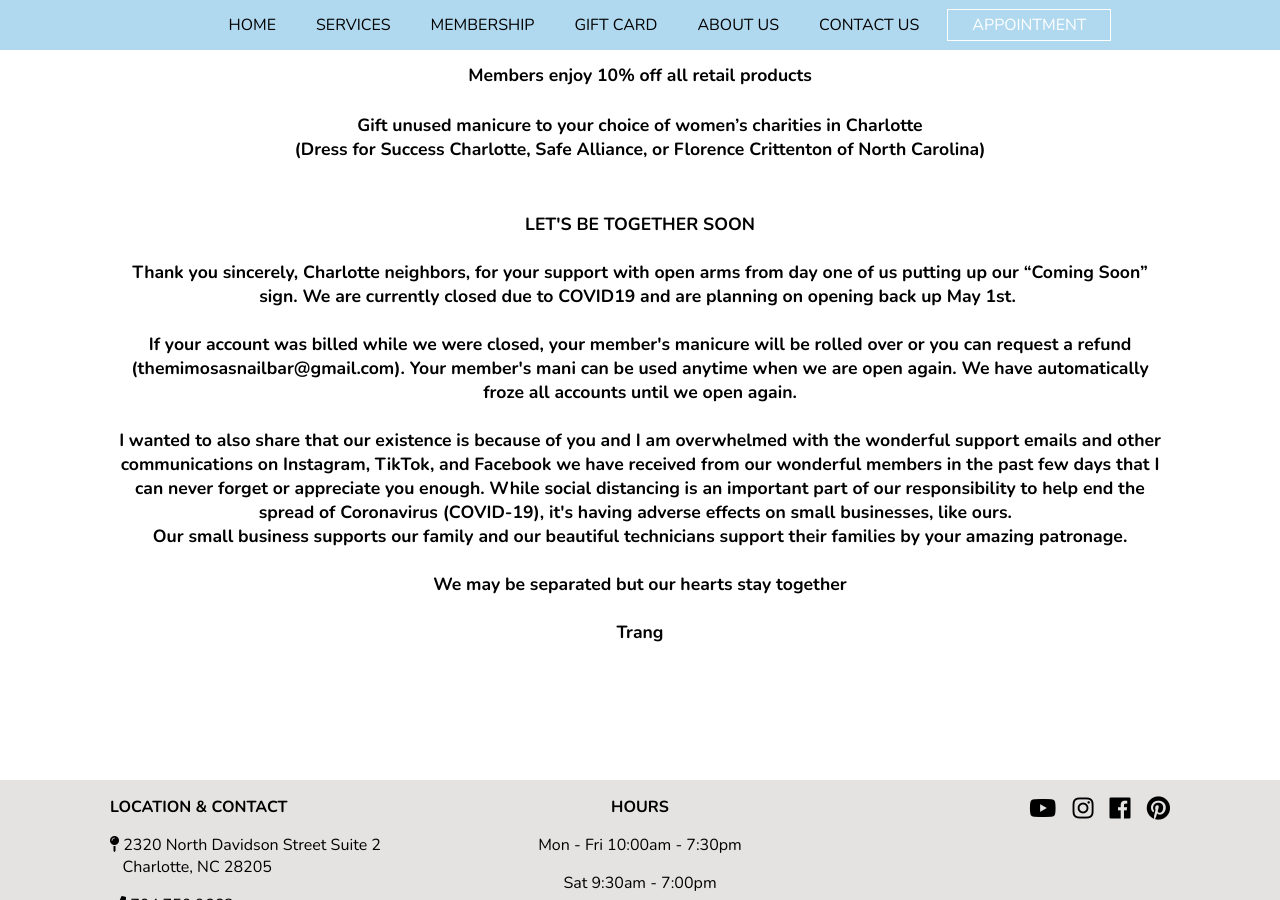
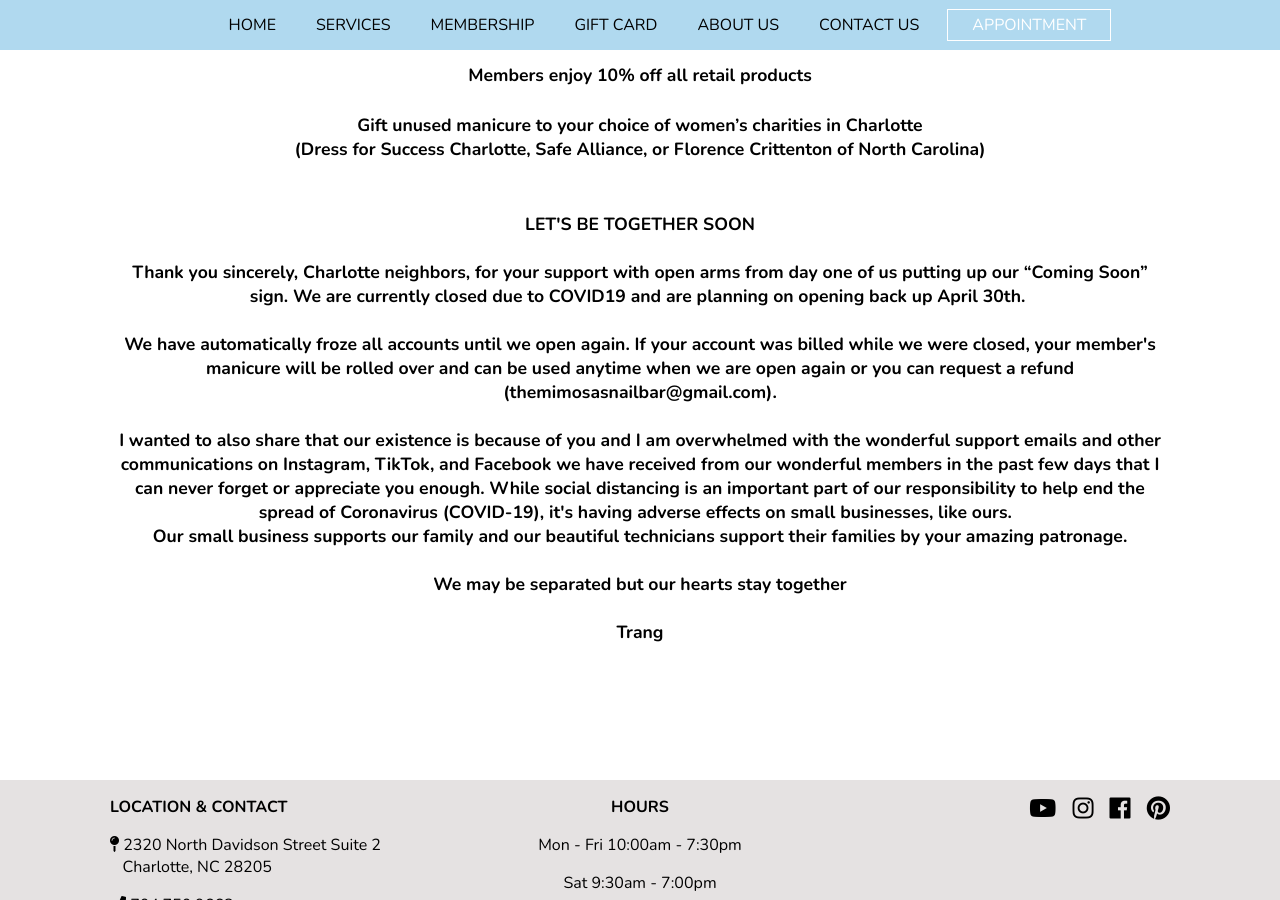
Before and after one commit to mimosasnailbar/mimosas, a Jekyll site: the page built from membership.html, in a window 1280 px wide and 900 px high, scrolled down 1653 px. Built offline with Jekyll 4.4.1, drawn with Linux system fonts in a browser that asks for light colours; nearby versions of some CDN libraries.

Commit message:
Updated 'membership.html' via CloudCannon

```diff
--- a/membership.html
+++ b/membership.html
@@ -44,7 +44,7 @@
 
 		</p>
 		<p class="editable">
-			LET'S BE TOGETHER SOON<br /><br />Thank you sincerely, Charlotte neighbors, for your support with open arms from day one of us putting up our &ldquo;Coming Soon&rdquo; sign. We are currently closed due to COVID19 and are planning on opening back up May 1st.&nbsp;<br />&nbsp;<br />If your account was billed while we were closed, your member's manicure will be rolled over or you can request a refund (themimosasnailbar@gmail.com). Your member's mani can be used anytime when we are open again. We have automatically froze all accounts until we open again.<br />&nbsp;<br />I wanted to also share that our existence is because of you and I am overwhelmed with the wonderful support emails and other communications on Instagram, TikTok, and Facebook we have received from our wonderful members in the past few days that I can never forget or appreciate you enough. While social distancing is an important part of our responsibility to help end the spread of Coronavirus (COVID-19), it's having adverse effects on small businesses, like ours. &nbsp;<br />&nbsp;Our small business supports our family and our beautiful technicians support their families by your amazing patronage.&nbsp;<br />&nbsp;<br />We may be separated but our hearts stay together<br />&nbsp;<br />Trang
+			LET'S BE TOGETHER SOON<br /><br />Thank you sincerely, Charlotte neighbors, for your support with open arms from day one of us putting up our &ldquo;Coming Soon&rdquo; sign. We are currently closed due to COVID19 and are planning on opening back up April 30th.&nbsp;<br />&nbsp;<br />We have automatically froze all accounts until we open again. If your account was billed while we were closed, your member's manicure will be rolled over and can be used anytime when we are open again or you can request a refund (themimosasnailbar@gmail.com).<br />&nbsp;<br />I wanted to also share that our existence is because of you and I am overwhelmed with the wonderful support emails and other communications on Instagram, TikTok, and Facebook we have received from our wonderful members in the past few days that I can never forget or appreciate you enough. While social distancing is an important part of our responsibility to help end the spread of Coronavirus (COVID-19), it's having adverse effects on small businesses, like ours. &nbsp;<br />&nbsp;Our small business supports our family and our beautiful technicians support their families by your amazing patronage.&nbsp;<br />&nbsp;<br />We may be separated but our hearts stay together<br />&nbsp;<br />Trang
 		</p>
 		<p class="membership__offers--last editable">
 			<em></em>
```
